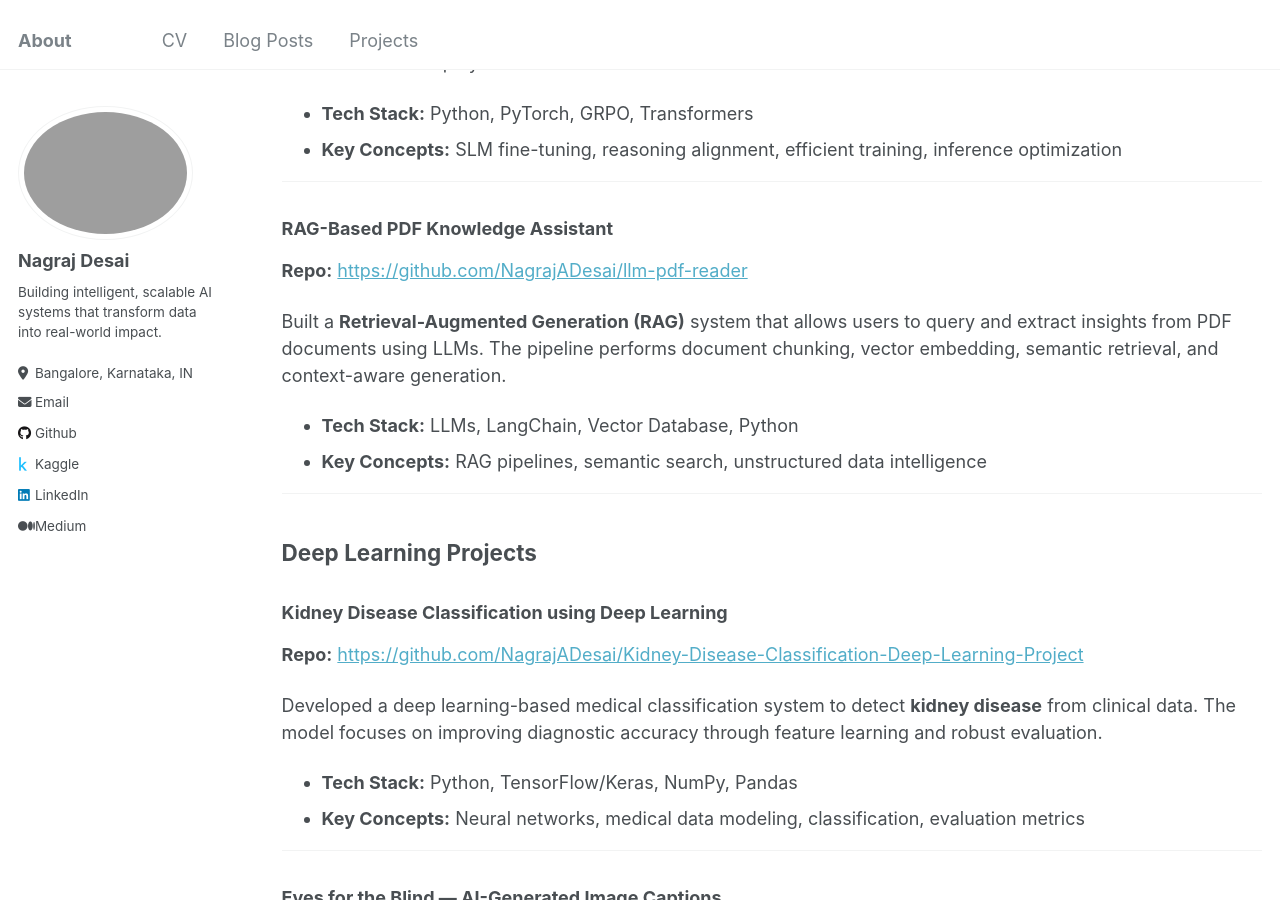
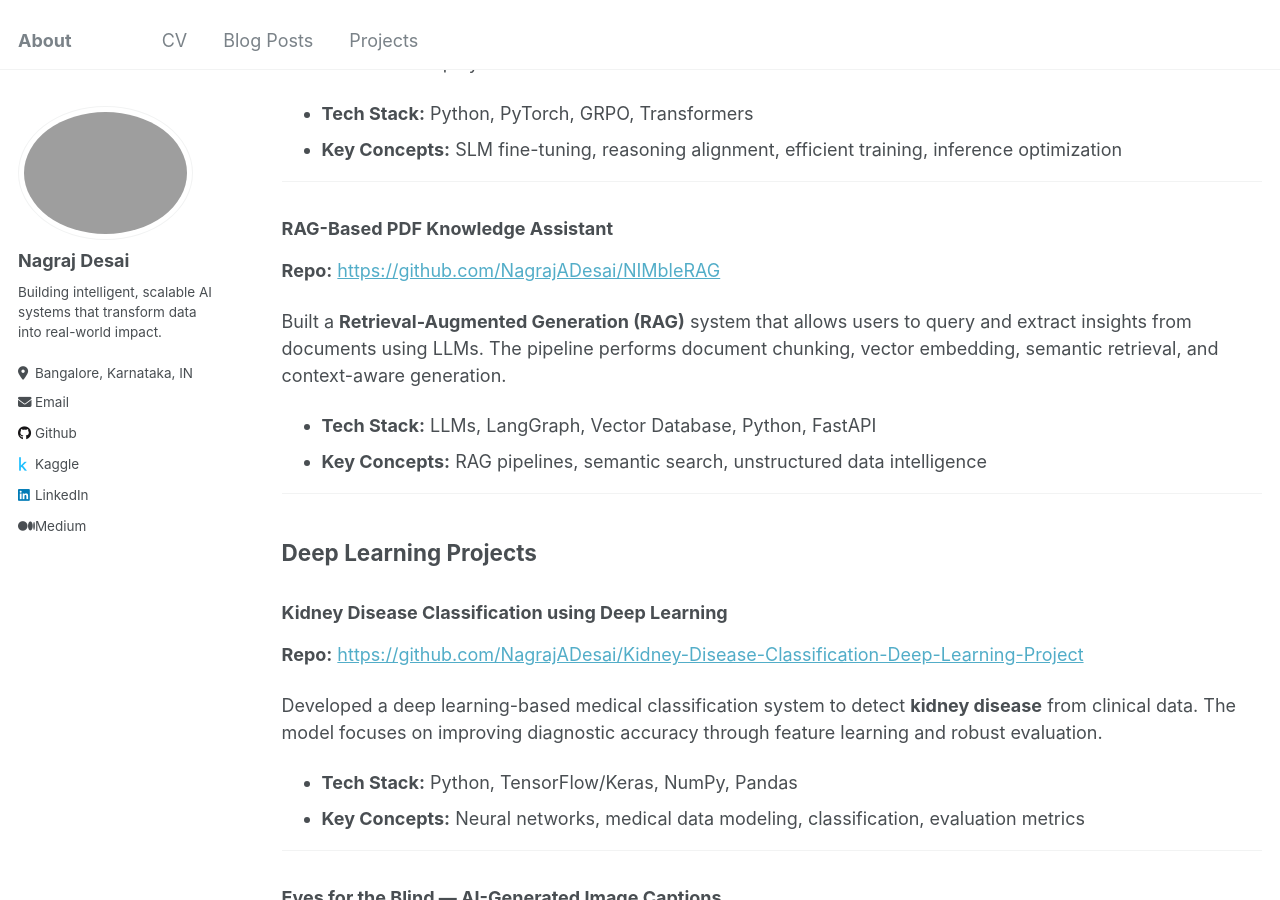
Before and after one commit to NagrajADesai/NagrajADesai.github.io, a Jekyll site: the page built from _pages/projects.md, in a window 1280 px wide and 900 px high, scrolled down 337 px. Built offline with Jekyll 4.4.1, drawn with Linux system fonts in a browser that asks for light colours.

```diff
--- a/_pages/projects.md
+++ b/_pages/projects.md
@@ -15,19 +15,19 @@ redirect_from:
 
 Fine-tuned a **Small Language Model (SLM)** to improve **reasoning and step-by-step problem solving** using GRPO-based training. The project focuses on enabling structured reasoning patterns while keeping the model lightweight and efficient for deployment.
 
-* **Tech Stack:** Python, PyTorch, GRPO, Transformers
-* **Key Concepts:** SLM fine-tuning, reasoning alignment, efficient training, inference optimization
+- **Tech Stack:** Python, PyTorch, GRPO, Transformers
+- **Key Concepts:** SLM fine-tuning, reasoning alignment, efficient training, inference optimization
 
 ---
 
 ### RAG-Based PDF Knowledge Assistant
 
-**Repo:** [https://github.com/NagrajADesai/llm-pdf-reader](https://github.com/NagrajADesai/llm-pdf-reader)
+**Repo:** [https://github.com/NagrajADesai/NIMbleRAG](https://github.com/NagrajADesai/NIMbleRAG)
 
-Built a **Retrieval-Augmented Generation (RAG)** system that allows users to query and extract insights from PDF documents using LLMs. The pipeline performs document chunking, vector embedding, semantic retrieval, and context-aware generation.
+Built a **Retrieval-Augmented Generation (RAG)** system that allows users to query and extract insights from documents using LLMs. The pipeline performs document chunking, vector embedding, semantic retrieval, and context-aware generation.
 
-* **Tech Stack:** LLMs, LangChain, Vector Database, Python
-* **Key Concepts:** RAG pipelines, semantic search, unstructured data intelligence
+- **Tech Stack:** LLMs, LangGraph, Vector Database, Python, FastAPI
+- **Key Concepts:** RAG pipelines, semantic search, unstructured data intelligence
 
 ---
 
@@ -39,8 +39,8 @@ Built a **Retrieval-Augmented Generation (RAG)** system that allows users to que
 
 Developed a deep learning-based medical classification system to detect **kidney disease** from clinical data. The model focuses on improving diagnostic accuracy through feature learning and robust evaluation.
 
-* **Tech Stack:** Python, TensorFlow/Keras, NumPy, Pandas
-* **Key Concepts:** Neural networks, medical data modeling, classification, evaluation metrics
+- **Tech Stack:** Python, TensorFlow/Keras, NumPy, Pandas
+- **Key Concepts:** Neural networks, medical data modeling, classification, evaluation metrics
 
 ---
 
@@ -48,9 +48,9 @@ Developed a deep learning-based medical classification system to detect **kidney
 
 Designed a generative deep learning system to help visually impaired individuals understand images through **automatic caption generation**. Implemented an **Encoder–Decoder architecture with Attention** and evaluated performance using BLEU scores.
 
-* **Dataset:** Flickr8K
-* **Tech Stack:** PyTorch
-* **Key Concepts:** CNN-RNN architectures, Attention Mechanism, BLEU score, vision-language modeling
+- **Dataset:** Flickr8K
+- **Tech Stack:** PyTorch
+- **Key Concepts:** CNN-RNN architectures, Attention Mechanism, BLEU score, vision-language modeling
 
 ---
 
@@ -60,8 +60,8 @@ Designed a generative deep learning system to help visually impaired individuals
 
 Identified the **top drivers of customer churn** among high-value telecom users. Built interpretable and high-performance models using PCA pipelines and ensemble techniques, addressing severe class imbalance with SMOTE.
 
-* **Libraries:** Pandas, Scikit-learn, XGBoost, StatsModels
-* **Concepts:** SMOTE, Logistic Regression, PCA, ROC-AUC, Sensitivity
+- **Libraries:** Pandas, Scikit-learn, XGBoost, StatsModels
+- **Concepts:** SMOTE, Logistic Regression, PCA, ROC-AUC, Sensitivity
 
 ---
 
@@ -71,8 +71,8 @@ Identified the **top drivers of customer churn** among high-value telecom users.
 
 Built a predictive lead scoring model to identify high-conversion sales leads, improving conversion rates from **~30% to ~80%**. Delivered actionable insights on key conversion drivers.
 
-* **Libraries:** Pandas, Scikit-learn, StatsModels
-* **Concepts:** Logistic Regression, Feature Selection, ROC-AUC
+- **Libraries:** Pandas, Scikit-learn, StatsModels
+- **Concepts:** Logistic Regression, Feature Selection, ROC-AUC
 
 ---
 
@@ -82,8 +82,8 @@ Built a predictive lead scoring model to identify high-conversion sales leads, i
 
 Developed regression models to forecast daily bike demand and identify factors impacting usage, enabling data-driven business planning.
 
-* **Libraries:** Pandas, Scikit-learn, StatsModels
-* **Concepts:** Linear Regression, Multicollinearity, Hypothesis Testing
+- **Libraries:** Pandas, Scikit-learn, StatsModels
+- **Concepts:** Linear Regression, Multicollinearity, Hypothesis Testing
 
 ---
 
@@ -93,8 +93,8 @@ Developed regression models to forecast daily bike demand and identify factors i
 
 Performed exploratory analysis to identify customer attributes most indicative of loan default risk, supporting informed lending decisions.
 
-* **Libraries:** Pandas, NumPy, Matplotlib, Seaborn
-* **Concepts:** EDA, Imbalanced Data, Risk Analysis
+- **Libraries:** Pandas, NumPy, Matplotlib, Seaborn
+- **Concepts:** EDA, Imbalanced Data, Risk Analysis
 
 ---
 
@@ -104,5 +104,5 @@ Performed exploratory analysis to identify customer attributes most indicative o
 
 Scraped and analyzed IMDB movie data to extract insights on profitability, performance trends, and top directors.
 
-* **Tech:** SQL
-* **Concepts:** Data Cleaning, Aggregation, Query Optimization
+- **Tech:** SQL
+- **Concepts:** Data Cleaning, Aggregation, Query Optimization
```
Also changed, not shown: _pages/cv.md (+44 -44 lines), 2 other files.
